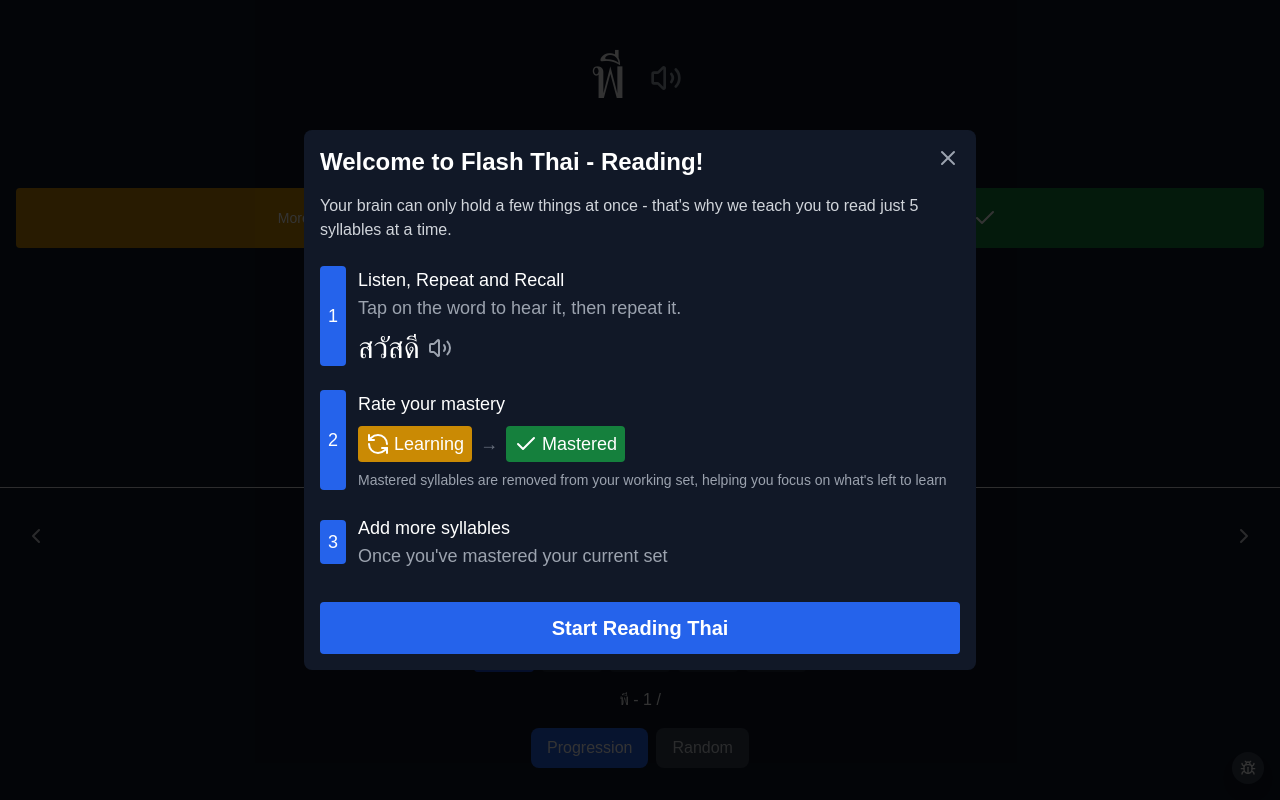
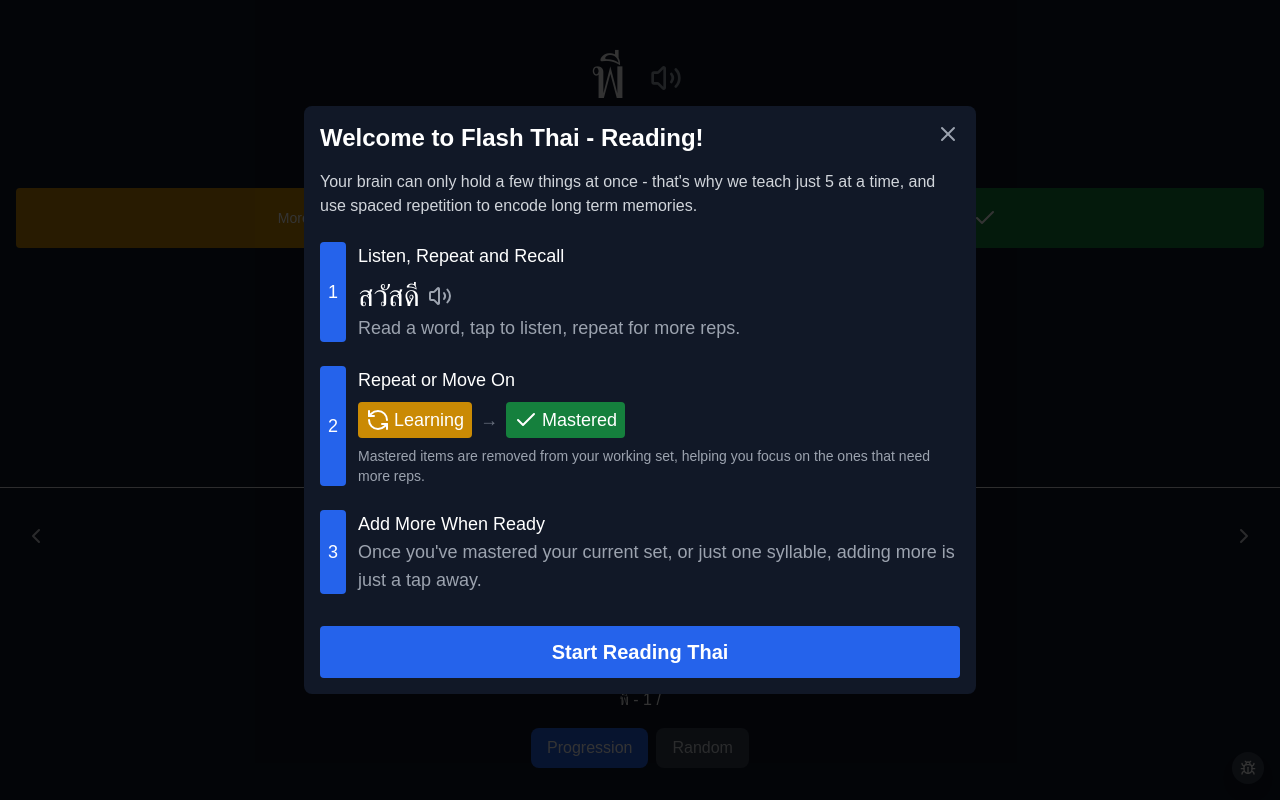
Before and after one commit to fotoflo/thai-games, a Next.js app: page / in a window 1280 px wide. Built offline with nearby package versions, Linux system fonts and the light colour scheme.

Commit message:
update welcome screen

```diff
--- a/src/components/ReadThaiWelcomeModal.jsx
+++ b/src/components/ReadThaiWelcomeModal.jsx
@@ -47,15 +47,17 @@
         <h1 className="text-2xl font-bold mb-4">Welcome to Flash Thai - Reading!</h1>
 
         <p className="mb-6 text-gray-300">
-          Your brain can only hold a few things at once - that's why we teach you to read just 5 syllables at a time.
+          Your brain can only hold a few things at once -
+          that's why we teach just 5 at a time,
+          and use spaced repetition to encode long term memories.
         </p>
 
         <div className="space-y-6 mb-8">
           <div className="flex items-center gap-3 text-lg">
-            <span className="bg-blue-600 p-2 rounded self-stretch flex items-center justify-center">1</span>
+            <span className="bg-blue-600 p-2
+             rounded self-stretch flex items-center justify-center">1</span>
             <div>
-              <span className="text-white">Listen, Repeat and Recall</span>
-              <div className="text-gray-400">Tap on the word to hear it, then repeat it.</div>
+              <div className="text-white">Listen, Repeat and Recall</div>
               <div className="flex items-center mt-2">
                 <span
                   className="text-3xl cursor-pointer hover:text-blue-400 transition-colors"
@@ -74,13 +76,14 @@
                   />
                 </button>
               </div>
+              <div className="text-gray-400">Read a word, tap to listen, repeat for more reps.</div>
             </div>
           </div>
 
           <div className="flex items-stretch gap-3 text-lg">
             <div className="bg-blue-600 p-2 rounded self-stretch flex items-center justify-center">2</div>
             <div className="flex-1">
-              <span className="text-white mb-2 block">Rate your mastery</span>
+              <span className="text-white mb-2 block">Repeat or Move On</span>
               <div className="flex items-center gap-2">
                 <button className="bg-yellow-600 hover:bg-yellow-500 text-white py-1 px-2 rounded flex items-center">
                   <RefreshCcw size={24} style={{ fontWeight: 'bold' }} />
@@ -93,16 +96,19 @@
                 </button>
               </div>
               <div className="text-gray-400 mt-2 text-sm">
-                Mastered syllables are removed from your working set, helping you focus on what's left to learn
+                Mastered items are removed from your working set,
+                 helping you focus on the ones that need more reps.
               </div>
             </div>
           </div>
 
           <div className="flex items-center gap-3 text-lg">
-            <span className="bg-blue-600 p-2 rounded">3</span>
+            <span className="bg-blue-600 p-2
+             rounded self-stretch flex items-center justify-center">3</span>
             <div>
-              <span className="text-white">Add more syllables</span>
-              <div className="text-gray-400">Once you've mastered your current set</div>
+              <span className="text-white">Add More When Ready</span>
+              <div className="text-gray-400">Once you've mastered your current set,
+                 or just one syllable, adding more is just a tap away.</div>
             </div>
           </div>
         </div>
```
